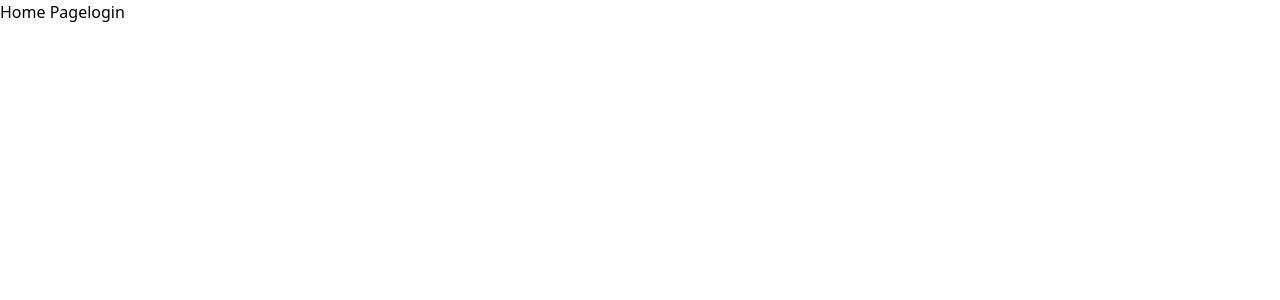
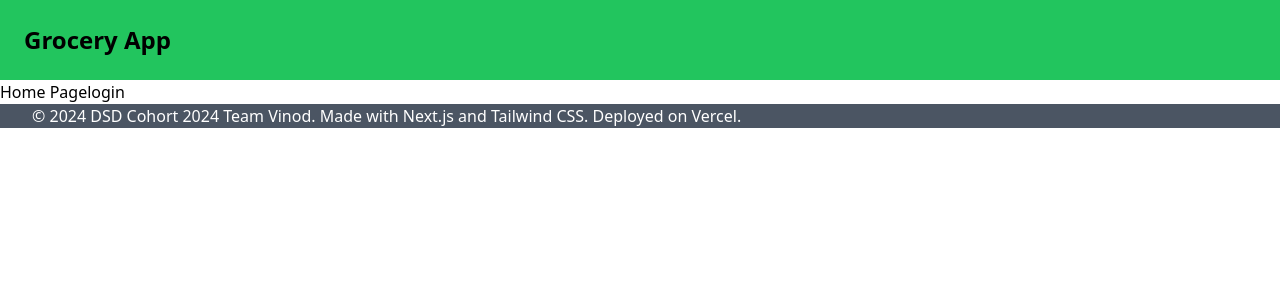
Before and after one commit to chitangchin/Groceryapp, a Next.js app in the folder Client/: page / in a window 1280 px wide. Shown: the top 300 px of the page. Built offline with nearby package versions, Linux system fonts and the light colour scheme.

Commit message:
updated footer and navbar

```diff
--- /dev/null
+++ b/Client/src/app/Components/Footer.jsx
@@ -0,0 +1,13 @@
+import Link from "next/link";
+import Image from "next/image";
+
+export default function Footer() {
+    return (
+        <footer className="bg-gray-600 text-white mx-auto px-4 sm:px-6 lg:px-8">
+            <span>
+            © {new Date().getFullYear()} DSD Cohort 2024 Team Vinod. Made with <a href="https://nextjs.org/">Next.js</a> and <a href="https://tailwindcss.com/">Tailwind CSS</a>. Deployed on <a href="https://vercel.com/">Vercel</a>.
+            </span>
+
+        </footer>
+    )
+}
--- /dev/null
+++ b/Client/src/app/Components/Navbar.jsx
@@ -0,0 +1,21 @@
+"use client";
+
+import Link from "next/link";
+import { useState } from "react";
+
+export default function Navbar() {
+    const [navbar, setNavbar] = useState(false);
+
+    return (
+        <nav className="inline-block w-full bg-green-500">
+            <div className="justify-between flex items-center p-4">
+                <Link href="/" className="text-2xl font-bold p-2">
+                    Grocery App
+                </Link>
+
+
+            </div>
+        </nav>
+
+    )
+}
--- a/Client/src/app/layout.js
+++ b/Client/src/app/layout.js
@@ -4,6 +4,9 @@ import { RecipesProvider } from "./Context/recipeContextProvider";
 import { IngredientsProvider } from "./Context/ingredientsContext";
 import { UsernameProvider } from "./Context/userContext"
 import { LoggedInProvider } from "./Context/loggedInContext";
+
+import Footer from "./Components/Footer";
+import Navbar from "./Components/Navbar";
 
 const inter = Inter({ subsets: ["latin"] });
 
@@ -16,6 +19,7 @@ export default function RootLayout({ children }) {
  return (
     <html lang="en">
       <body>
+        <Navbar />
         <LoggedInProvider>
         <UsernameProvider>
         <IngredientsProvider>
@@ -25,7 +29,8 @@ export default function RootLayout({ children }) {
         </IngredientsProvider>
         </UsernameProvider>
         </LoggedInProvider>
-          </body>
+        <Footer />
+      </body>
     </html>
   )
 }
--- a/Client/tailwind.config.js
+++ b/Client/tailwind.config.js
@@ -1,8 +1,8 @@
 /** @type {import('tailwindcss').Config} */
 module.exports = {
   content: [
-    "./src/components/**/*.{html,js}",
-    "./src/app/**/*.{html,js}",
+    "./src/app/components/**/*.{html,js,jsx}",
+    "./src/app/**/*.{html,js,jsx}",
   ],
   theme: {
     extend: {
```
